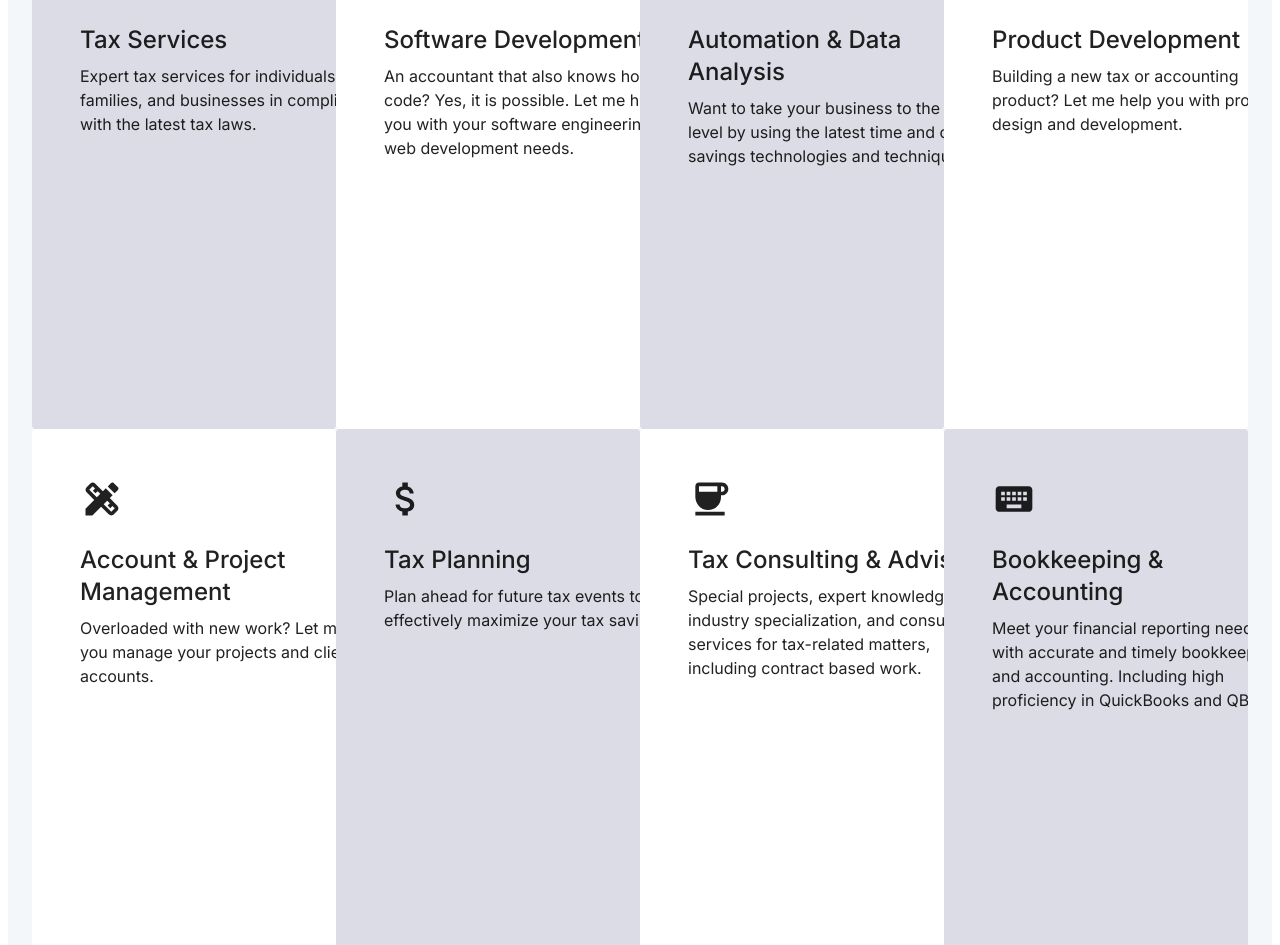
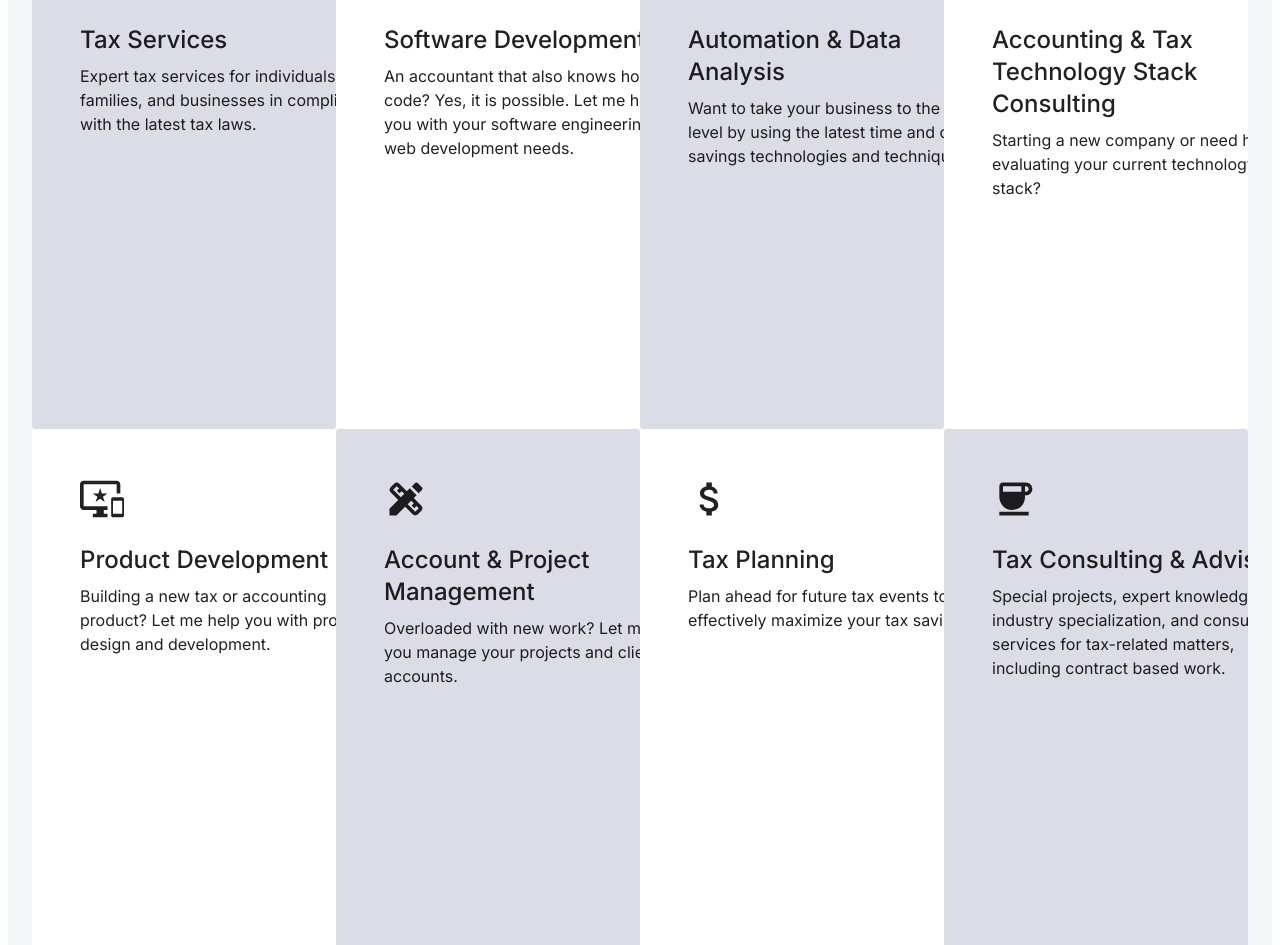
Before and after one commit to russelltheprogrammer/monteithtaxcpanext, a Next.js app: page /servicesoverview in a window 1280 px wide. Shown: the part 383-1328 px from the top of the page. Built offline with nearby package versions, Linux system fonts and the light colour scheme; a web font is replaced by a local one.

Commit message:
add new service line

```diff
--- a/pages/servicesoverview.js
+++ b/pages/servicesoverview.js
@@ -12,6 +12,7 @@ import PolylineIcon from '@mui/icons-material/Polyline';
 import CampaignIcon from '@mui/icons-material/Campaign';
 import AltRouteIcon from '@mui/icons-material/AltRoute';
 import ServicesOverviewItem from '../comps/ServicesOverviewItem';
+import AssessmentIcon from '@mui/icons-material/Assessment';
 
 const interFontFamily = createTheme({
   typography: {
@@ -76,6 +77,16 @@ const ServicesOverview = () => {
     },
     {
       id: 4,
+      title: 'Accounting & Tax Technology Stack Consulting',
+      description: 'Starting a new company or need help evaluating your current technology stack?',
+      learnMore: true,
+      learnMoreText: `The accounting and tax technology industry is constantly changing and evolving. Does your tech stack need improvement? Modernization? Are you just starting out
+      and anxioux about what software to choose? Do you want an independent evaluation to make sure you aren't just getting upsold by tech vendors? I can help you with all of these
+      questions, concerns, and more. I work full time in the accounting technology space and I constantly develop, research, and use the latest technologies.`,
+      icon: <AssessmentIcon sx={iconStyle} />
+    },
+    {
+      id: 6,
       title: 'Product Development',
       description: 'Building a new tax or accounting product? Let me help you with product design and development.',
       learnMore: true,
@@ -88,7 +99,7 @@ const ServicesOverview = () => {
       icon: <ImportantDevicesIcon sx={iconStyle} />
     },
     {
-      id: 6,
+      id: 7,
       title: 'Account & Project Management',
       description: 'Overloaded with new work? Let me help you manage your projects and client accounts.',
       learnMore: true,
@@ -98,7 +109,7 @@ const ServicesOverview = () => {
       icon: <DesignServicesIcon sx={iconStyle} />
     },
     {
-      id: 7,
+      id: 8,
       title: 'Tax Planning',
       description: 'Plan ahead for future tax events to effectively maximize your tax savings.',
       learnMore: true,
@@ -107,28 +118,28 @@ const ServicesOverview = () => {
       icon: <AttachMoneyIcon sx={iconStyle} />
     },
     {
-      id: 8,
+      id: 9,
       title: 'Tax Consulting & Advisory',
       description: 'Special projects, expert knowledge, industry specialization, and consulting services for tax-related matters, including contract based work.',
       learnMore: false,
       icon: <CoffeeIcon sx={iconStyle} />
     },
     {
-      id: 9,
+      id: 11,
       title: 'Bookkeeping & Accounting',
       description: 'Meet your financial reporting needs with accurate and timely bookkeeping and accounting. Including high proficiency in QuickBooks and QBO.',
       learnMore: false,
       icon: <KeyboardIcon sx={iconStyle} />
     },
     {
-      id: 11,
+      id: 12,
       title: 'Business Development',
       description: 'I will work with you to grow your business and reach your goals with my expert knowledge of the entire accounting industry from tax to accounting to technology.',
       learnMore: false,
       icon: <CampaignIcon sx={iconStyle} />
     },
     {
-      id: 12,
+      id: 13,
       title: 'Other Services',
       description: 'Service not listed? Contact me to see if I can help.',
       learnMore: false,
```
